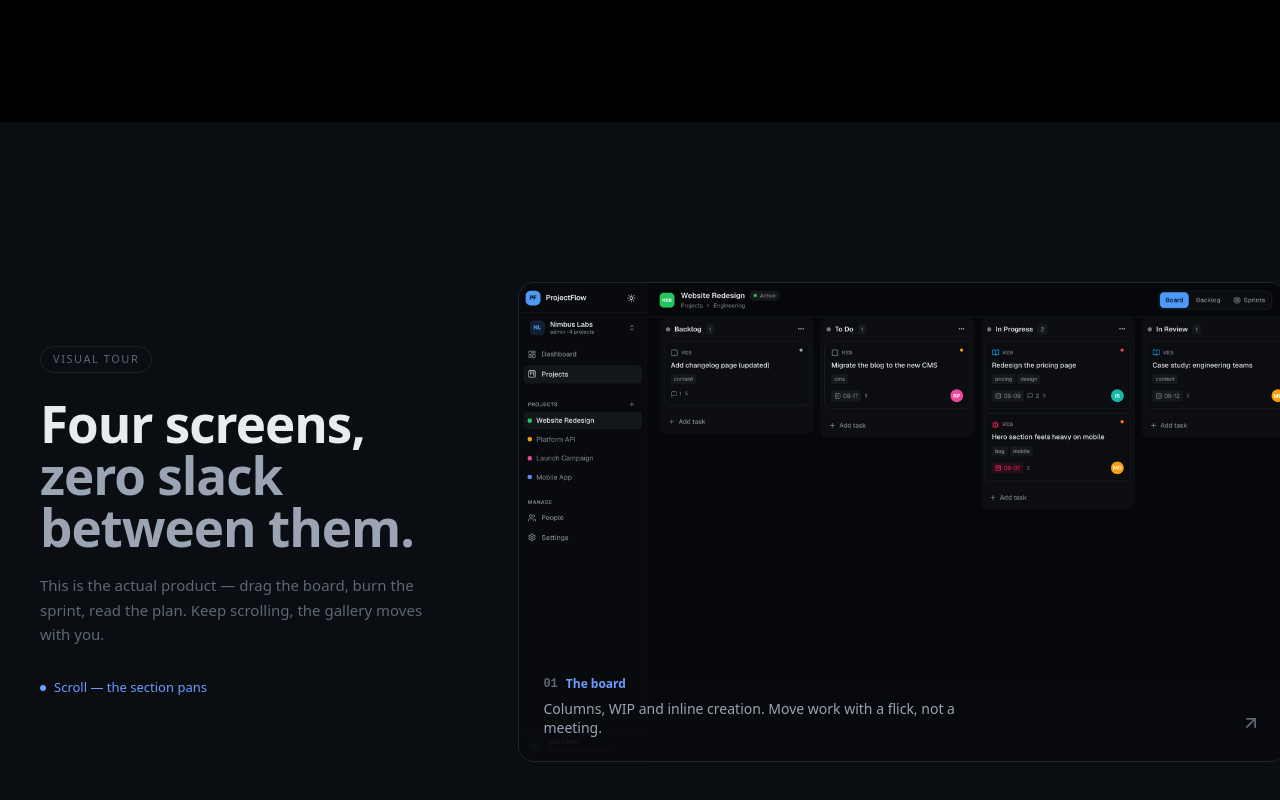
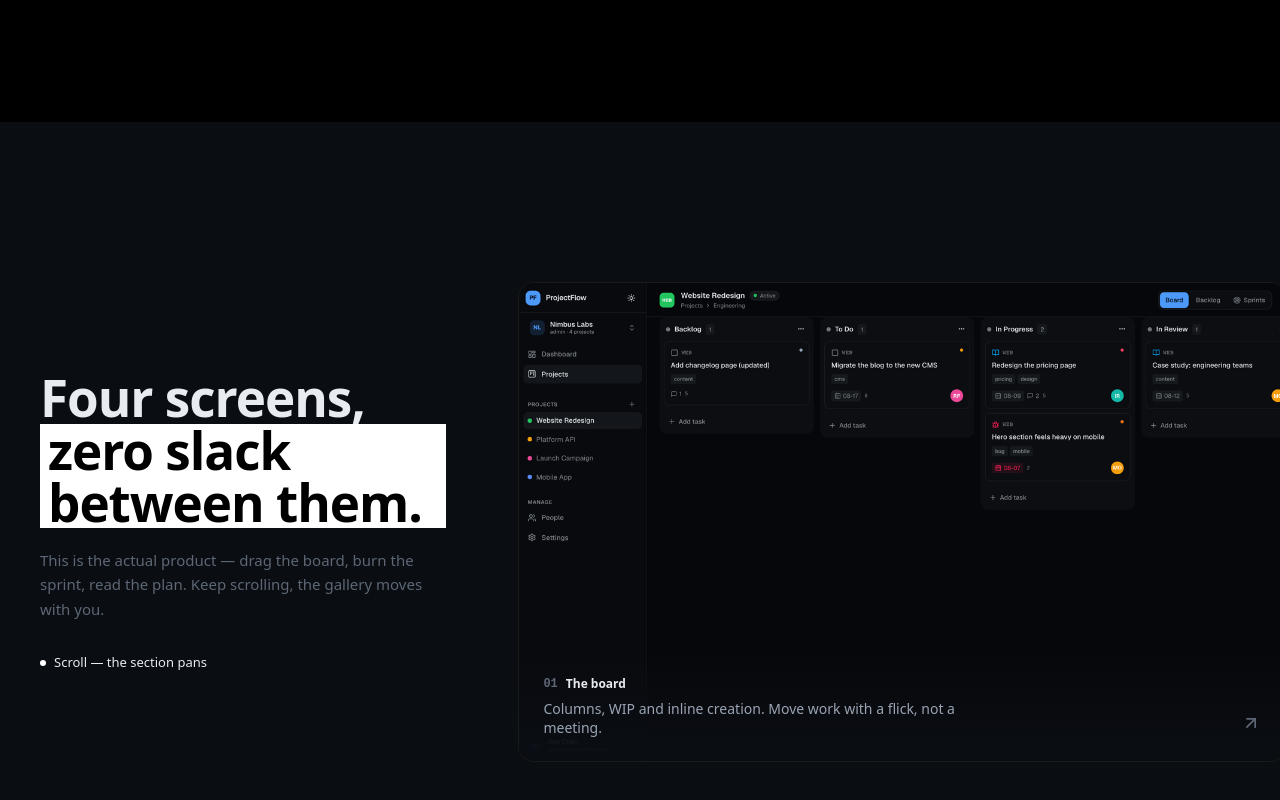
Before and after one commit to shivraj598/ProjectFlow, a React (Vite) app in the folder apps/web/: page / in a window 1280 px wide. Shown: the part 1832-2632 px from the top of the page. Built offline with nearby package versions, Linux system fonts and the light colour scheme.

Commit message:
feat: enhance LandingShowcase component with updated styles and improved layout

```diff
--- a/apps/web/src/components/landing/showcase.tsx
+++ b/apps/web/src/components/landing/showcase.tsx
@@ -1,7 +1,7 @@
 import { useEffect, useRef } from "react";
 import { ArrowUpRight } from "lucide-react";
 import { gsap, initGsap } from "./motion";
-import { ACCENT, FAINT, INK, LINE, MUTED, TEXT } from "./tokens";
+import { FAINT, INK, LINE, MUTED, TEXT } from "./tokens";
 
 const SLIDES = [
   {
@@ -56,7 +56,6 @@ export function LandingShowcase() {
             invalidateOnRefresh: true,
           },
         });
-        // progress bar under the section
         gsap.fromTo(
           ".show-progress",
           { scaleX: 0 },
@@ -85,26 +84,20 @@ export function LandingShowcase() {
       >
         {/* intro panel */}
         <div className="flex w-full flex-col justify-center px-6 sm:px-10 md:w-[38vw] md:max-w-[560px] md:shrink-0">
-          <span
-            className="inline-flex w-fit items-center gap-2 rounded-full border px-3 py-1 text-[11px] font-medium uppercase tracking-[0.14em]"
-            style={{ color: FAINT, borderColor: LINE }}
-          >
-            Visual tour
-          </span>
           <h2
-            className="mt-6 text-[clamp(2rem,4vw,3.2rem)] font-semibold leading-[1.02] tracking-[-0.02em]"
+            className="text-[clamp(2rem,4vw,3.2rem)] font-bold leading-[1.02] tracking-[-0.02em]"
             style={{ color: TEXT }}
           >
             Four screens,
             <br />
-            <span style={{ color: MUTED }}>zero slack between them.</span>
+            <span className="inline-block bg-white px-2 text-black">zero slack between them.</span>
           </h2>
           <p className="mt-5 max-w-sm text-[15px] leading-relaxed" style={{ color: FAINT }}>
             This is the actual product — drag the board, burn the sprint, read the plan. Keep
             scrolling, the gallery moves with you.
           </p>
-          <p className="mt-8 flex items-center gap-2 text-[13px] font-medium" style={{ color: ACCENT }}>
-            <span className="size-1.5 rounded-full" style={{ background: ACCENT }} /> Scroll — the section pans
+          <p className="mt-8 flex items-center gap-2 text-[13px] font-medium" style={{ color: TEXT }}>
+            <span className="size-1.5 rounded-full bg-white" /> Scroll — the section pans
           </p>
         </div>
 
@@ -113,7 +106,7 @@ export function LandingShowcase() {
           <figure
             key={s.title}
             className="group relative w-full overflow-hidden rounded-2xl border md:w-[60vw] md:max-w-[960px] md:shrink-0"
-            style={{ borderColor: LINE, background: "#0f131b" }}
+            style={{ borderColor: LINE, background: "#060606" }}
           >
             <img
               src={s.src}
@@ -123,10 +116,10 @@ export function LandingShowcase() {
             />
             <figcaption
               className="absolute inset-x-0 bottom-0 flex items-end justify-between gap-4 p-6"
-              style={{ background: "linear-gradient(to top, rgba(8,10,14,0.92) 20%, transparent)" }}
+              style={{ background: "linear-gradient(to top, rgba(10,13,18,0.94) 20%, transparent)" }}
             >
               <div>
-                <p className="flex items-center gap-2 text-[12px] font-semibold" style={{ color: ACCENT }}>
+                <p className="flex items-center gap-2 text-[12px] font-semibold" style={{ color: TEXT }}>
                   <span className="font-mono" style={{ color: FAINT }}>{s.tag}</span> {s.title}
                 </p>
                 <p className="mt-1.5 max-w-md text-[14px] leading-snug" style={{ color: MUTED }}>
@@ -140,8 +133,8 @@ export function LandingShowcase() {
       </div>
 
       {/* progress rail */}
-      <div className="absolute inset-x-6 bottom-6 hidden h-px overflow-hidden sm:block" style={{ background: "rgba(255,255,255,0.08)" }}>
-        <div className="show-progress h-full w-full origin-left" style={{ background: ACCENT }} />
+      <div className="absolute inset-x-6 bottom-6 hidden h-px overflow-hidden rounded-full sm:block" style={{ background: "rgba(255,255,255,0.08)" }}>
+        <div className="show-progress h-full w-full origin-left bg-white" />
       </div>
     </section>
   );
```
